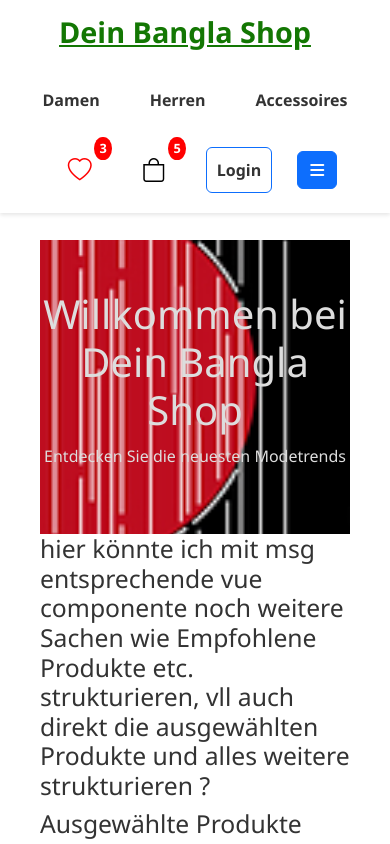
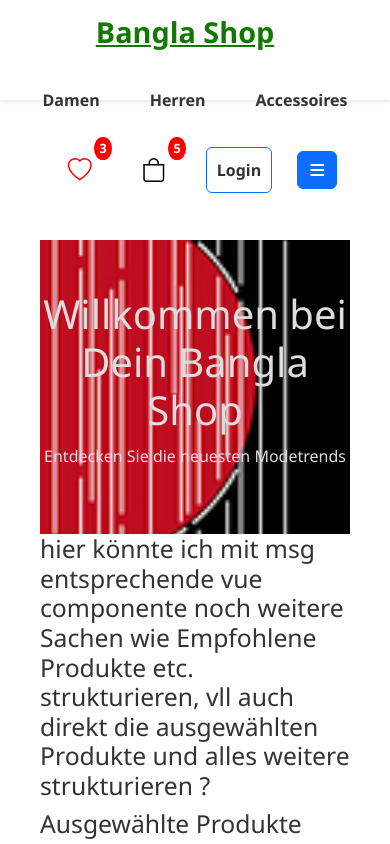
Before and after one commit to AnnasHossain/FrontendBanglaShop, a Vue app: page / in a window 390 px wide. Shown: the top 844 px of the page. Built offline with nearby package versions, Linux system fonts and the light colour scheme.

Commit message:
zwischenstand speichern zum verbessern des responsive designs bei mobiler ansicht werden überschriften ausgeschnitten

```diff
--- a/src/App.vue
+++ b/src/App.vue
@@ -3,7 +3,7 @@
     <nav class="modern-nav">
       <div class="nav-container">
         <!-- Logo -->
-        <router-link to="/" class="nav-logo">Dein Bangla Shop</router-link>
+        <router-link to="/" class="nav-logo">Bangla Shop</router-link>
 
         <!-- Kategorien: Direkt rechts neben dem Logo -->
         <div class="nav-links">
@@ -193,7 +193,7 @@ html, body {
   font-weight: bold;
 }
 
-/* Navigation */
+/* Navigationsbar */
 .modern-nav {
   background-color: #ffffff;
   box-shadow: 0 2px 4px rgba(0,0,0,0.1);
@@ -202,6 +202,7 @@ html, body {
   top: 0;
   left: 0;
   z-index: 1000;
+  height: 80px;
 }
 
 .nav-container {
@@ -265,7 +266,7 @@ html, body {
 /* Hauptinhalt */
 .main-content {
   padding-top: calc(80px + env(safe-area-inset-top)); /* Berücksichtigen Sie die Höhe der Navigation und mögliche Safe-Areas auf Mobilgeräten */
-  flex-grow:1; /* Ermöglicht dem Hauptinhalt, den verfügbaren Platz einzunehmen */
+  //flex-grow:1; /* Ermöglicht dem Hauptinhalt, den verfügbaren Platz einzunehmen */
 }
 
 /* Footer */
@@ -324,8 +325,32 @@ html, body {
   color: #6c757d;
 }
 
+.login-container {
+  margin: auto;
+  padding: 20px; /* Innenabstand */
+  max-width: 400px; /* Maximale Breite */
+}
+
+.login-container h1 {
+  font-size: 1.5rem; /* Überschrift skalieren */
+  text-align: center; /* Zentrierte Ausrichtung */
+}
+
+html {
+  font-size: 16px; /* Standard für größere Bildschirme */
+}
+
 /* Responsive Design */
 @media (max-width: 768px) {
+
+  html {
+      font-size: 14px; /* Kleinere Schriftgröße für mobile Geräte */
+  }
+
+  .modern-nav {
+    height: 100px; /* Navigation höher auf mobilen Geräten */
+  }
+
   .nav-container {
     flex-direction: column; /* Vertikale Anordnung auf kleinen Bildschirmen */
     padding:10px;
@@ -350,5 +375,14 @@ html, body {
   .main-content {
     padding-top: calc(120px + env(safe-area-inset-top)); /* Anpassen des oberen Abstands auf kleinen Bildschirmen */
   }
+
+  .login-container {
+    padding: 10px; /* Weniger Abstand bei kleineren Bildschirmen */
+  }
+
+  .login-container h1 {
+    font-size: 1.2rem; /* Kleinere Schriftgröße für Überschriften */
+  }
+
 }
 </style>
```
